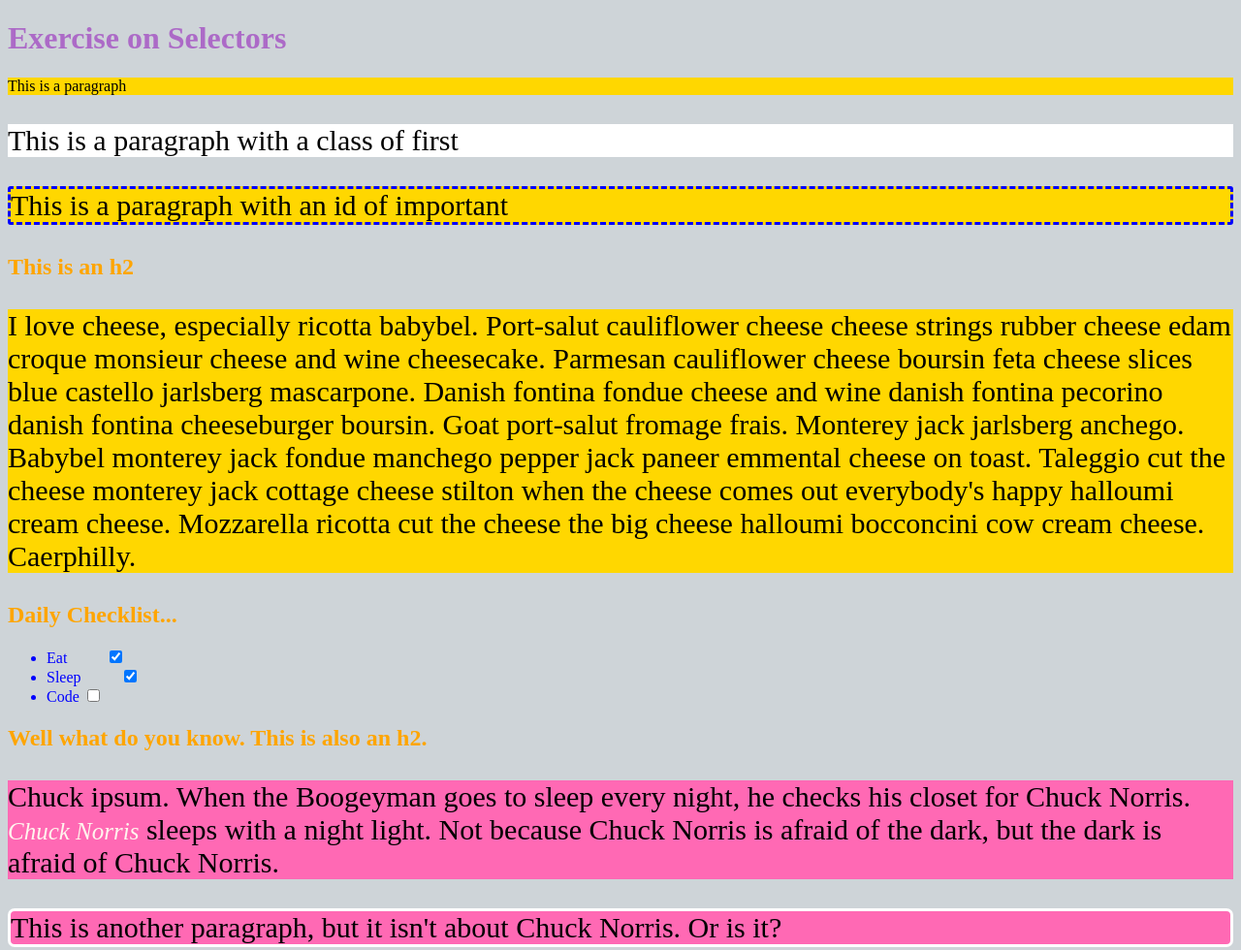
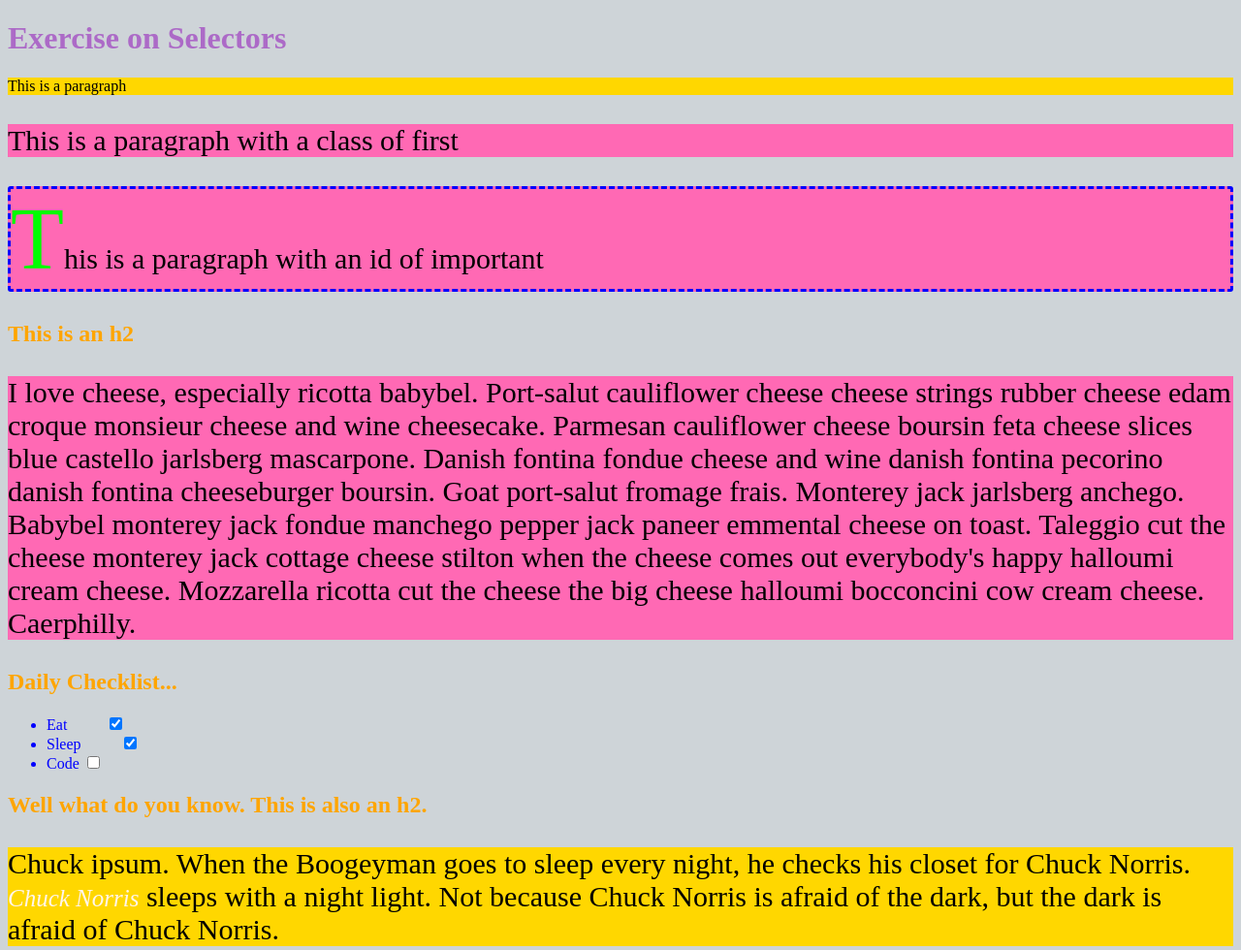
Before and after one commit to B-Hall1/SelectorsExercise, a plain HTML site: page index.html in a window 1280 px wide. Shown: the top 980 px of the page at 97% size. Drawn offline with Linux system fonts and the light colour scheme.

Commit message:
SelectorsExercise

```diff
--- a/index.html
+++ b/index.html
@@ -41,7 +41,7 @@ halloumi bocconcini cow cream cheese. Caerphilly.</p>
 <div>
 <h2>Well what do you know. This is also an h2.</h2>
 
-<p id="firstP">Chuck ipsum. When the Boogeyman goes to sleep every night, he checks his closet for Chuck Norris. <em>Chuck Norris</em> sleeps with a night light. Not because Chuck Norris is afraid of the dark, but the dark is afraid of Chuck Norris.</p>
+<p>Chuck ipsum. When the Boogeyman goes to sleep every night, he checks his closet for Chuck Norris. <em>Chuck Norris</em> sleeps with a night light. Not because Chuck Norris is afraid of the dark, but the dark is afraid of Chuck Norris.</p>
 
 <p id="secondP">This is another paragraph, but it isn't about Chuck Norris. Or is it?</p>
 </div>
--- a/style.css
+++ b/style.css
@@ -33,6 +33,10 @@ input[type=text], input[type=email] {
     border-style: dashed;
     border-radius: 3px;
 }
+#important::first-letter {
+    color: lime;
+    font-size: 90px;
+}
 
 div p {
     font-size: 30px;
@@ -42,11 +46,11 @@ input[type=email] {
     background-color: #808080;
 }
 
-#firstP, #secondP {
+div:nth-child(3) p {
 background-color: hotpink;
 }
 
-#secondP {
+div:nth-child(3) p:nth-of-type(2) {
     border: rgb(255,255,255);
     border-style: solid;
     border-radius: 7px;
```
